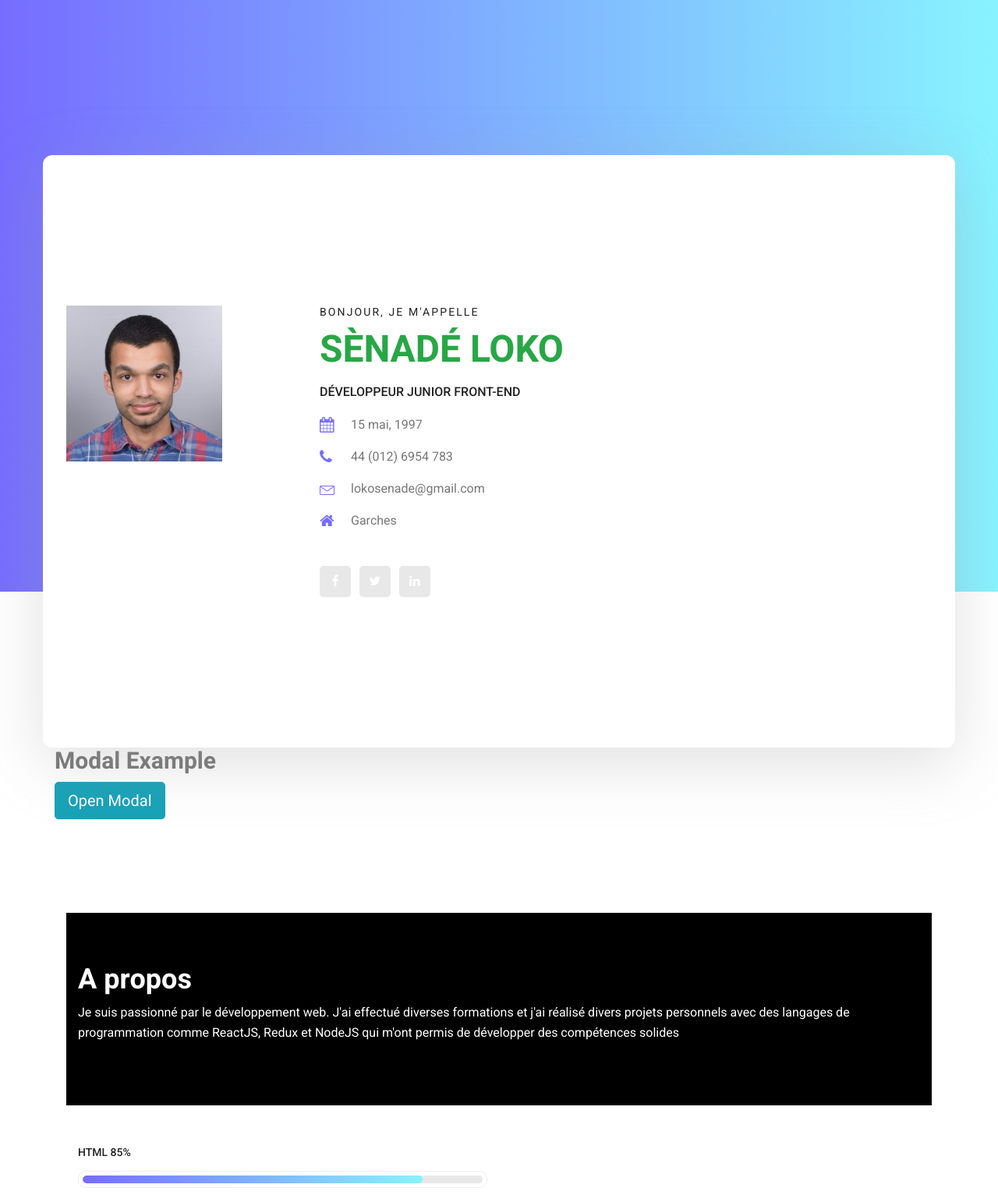
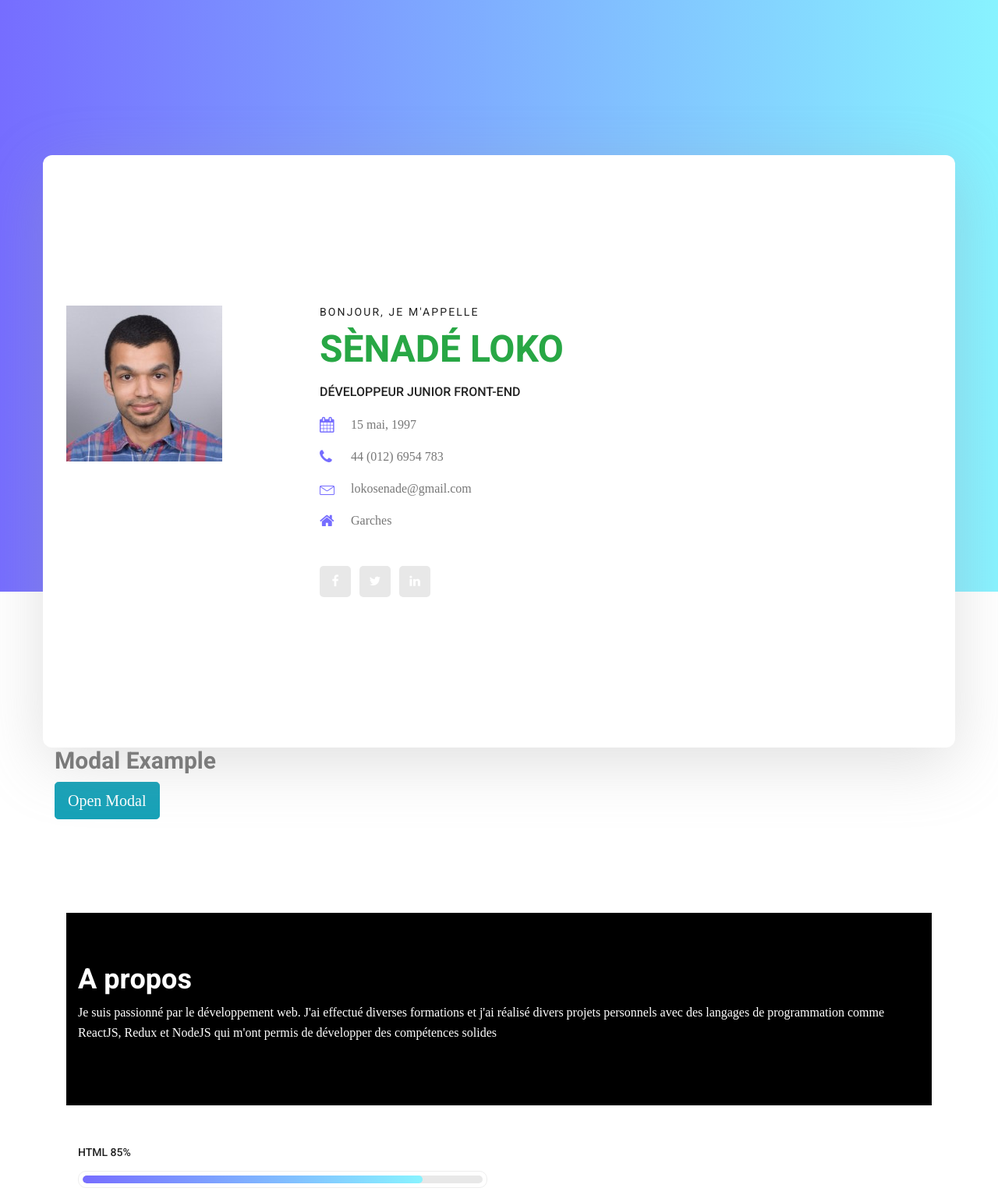
Before and after one commit to Sen360/cv-boots, a PHP site: page /index.php in a window 1280 px wide. Shown: the part 481-2014 px from the top of the page at 78% size. Run offline with PHP 8.4, Linux system fonts and the light colour scheme.

Commit message:
SL la font

```diff
--- a/css/style.css
+++ b/css/style.css
@@ -44,6 +44,11 @@
 @import url("https://fonts.googleapis.com/css?family=Heebo:300,400,700,900|Roboto:300,400,500,700");
 /*---------------------------------------------------- */
 /*----------------------------------------------------*/
+@font-face {
+  font-family: True Way;
+  src: url('../fonts/Louis George Cafe Bold.ttf');
+}
+
 .list {
   list-style: none;
   margin: 0px;
@@ -62,7 +67,7 @@
 body {
   line-height: 26px;
   font-size: 16px;
-  font-family: "Roboto", sans-serif;
+  font-family: "Louis George Cafe Bold";
   font-weight: normal;
   color: #777777; }
 
```
Also changed, not shown: fonts/Louis George Cafe Bold.ttf (added).
